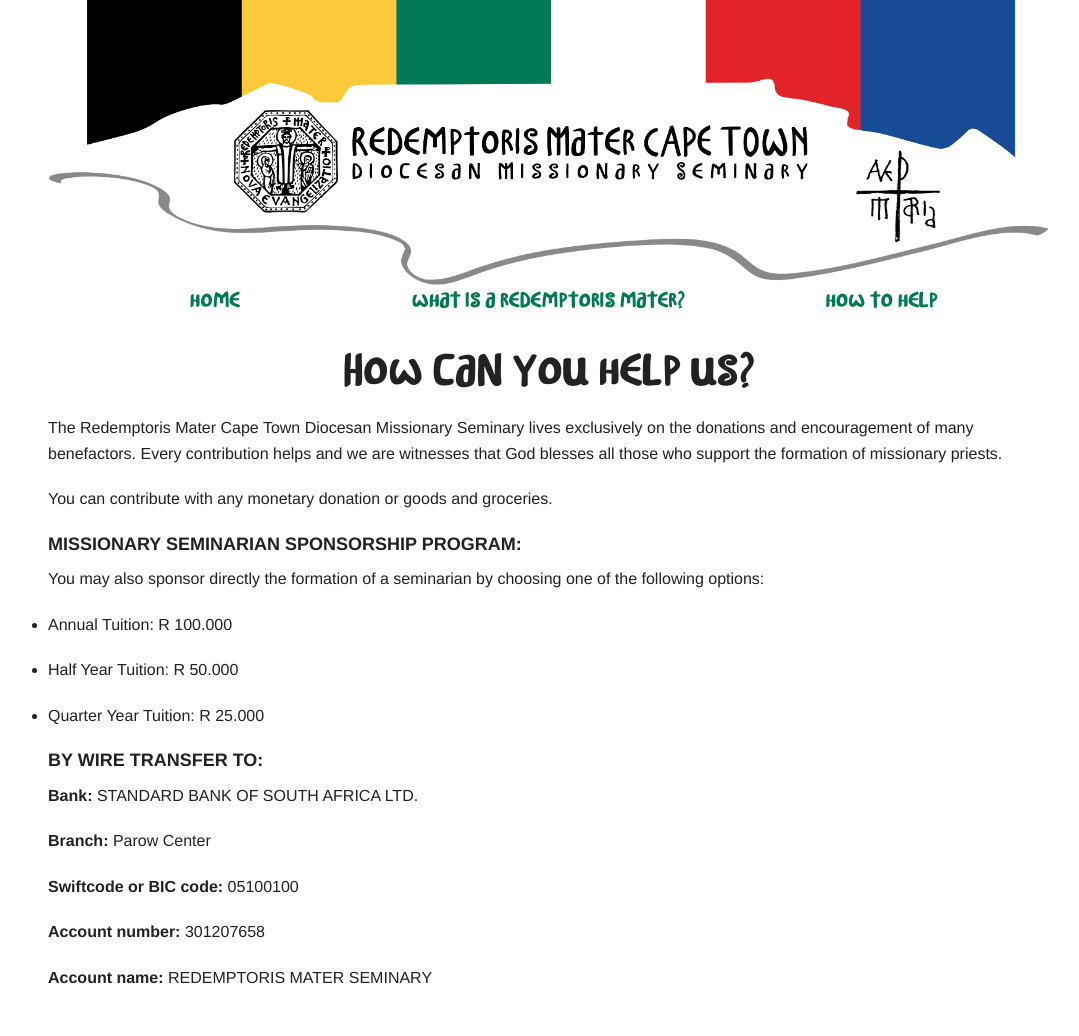
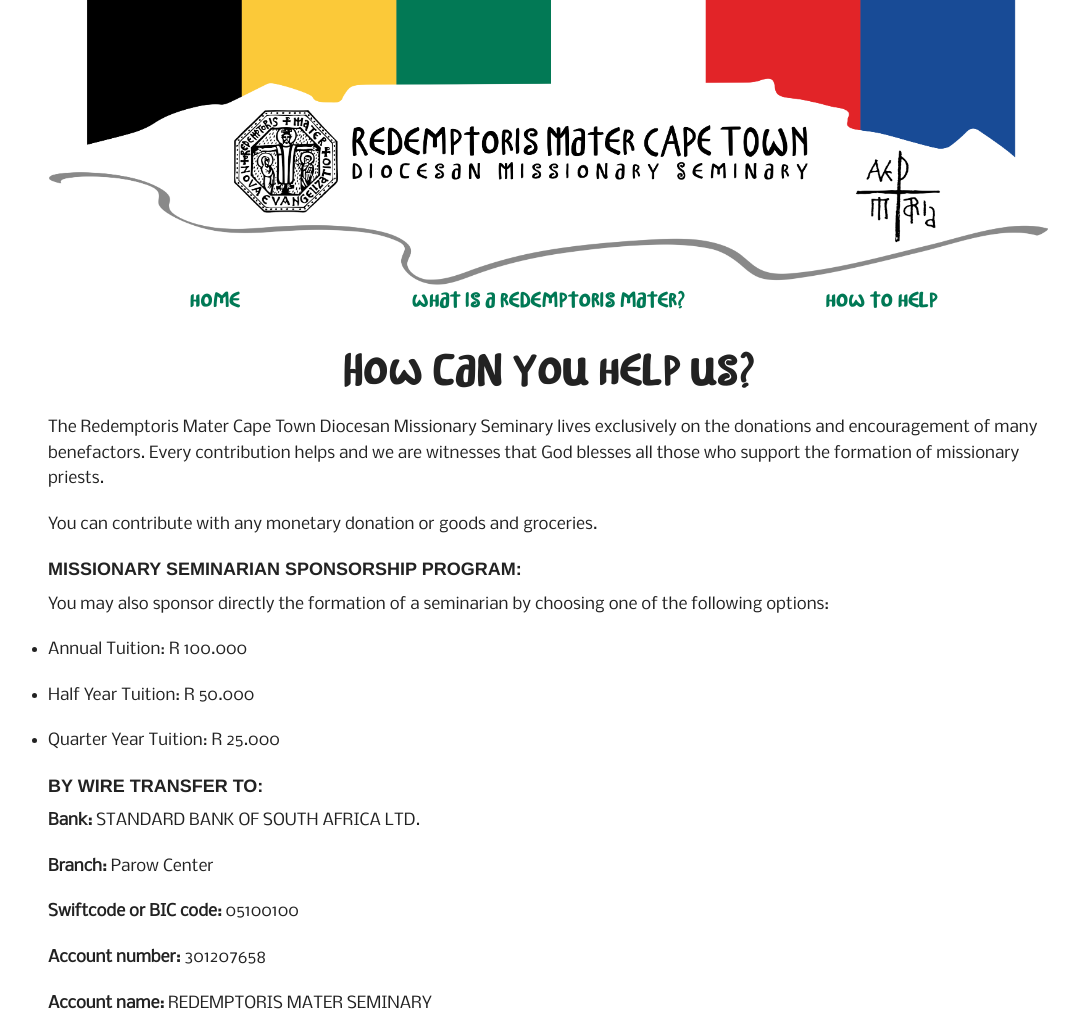
Before and after one commit to redemptorismater/rmsouthafrica.github.io, a Jekyll site: the page built from contribute/index.html, in a window 1280 px wide. Shown: the whole page, without its empty margins (92-1171 px from the left). Built offline with Jekyll 4.4.1, drawn with Linux system fonts in a browser that asks for light colours; nearby versions of some CDN libraries; some web fonts are replaced; library files that are not in the unit come from our copies; comment, search, counter and statistics services are not loaded; before the commit the page ends 1011 px from its top, so only the background shows below that.

Commit message:
Update header.html

```diff
--- a/_includes/header.html
+++ b/_includes/header.html
@@ -8,7 +8,7 @@
     <link rel="stylesheet" href="/foundation_css/foundation.css" />
     <link rel="stylesheet" href="/foundation_css/foundation.min.css"/>
     <script src="/js/vendor/custom.modernizr.js"></script>
-    <link href="http://fonts.googleapis.com/css?family=Droid+Sans" rel="stylesheet" type="text/css">
+    <link href="http://fonts.googleapis.com/css?family=Nobile" rel="stylesheet" type="text/css">
     <title>Redemptoris Mater Cape Town, South Africa</title>
   </head>
   <style type="text/css" media="all">
@@ -48,7 +48,7 @@
     }
 
     .ff{
-      font-family: 'Droid Sans', Helvetica, Arial, sans-serif;
+      font-family: 'Nobile', Helvetica, Arial, sans-serif;
     }
 
   </style>
```
